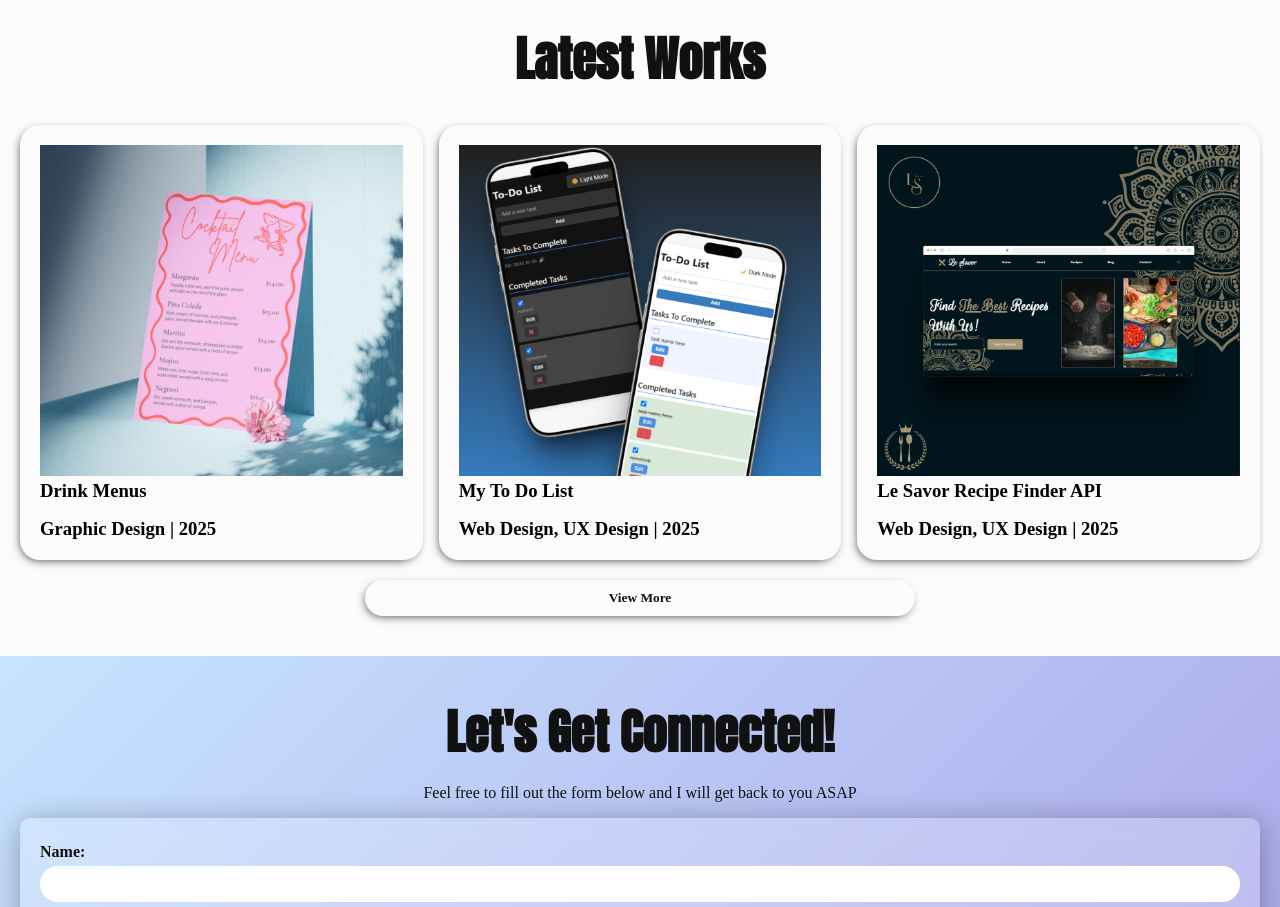
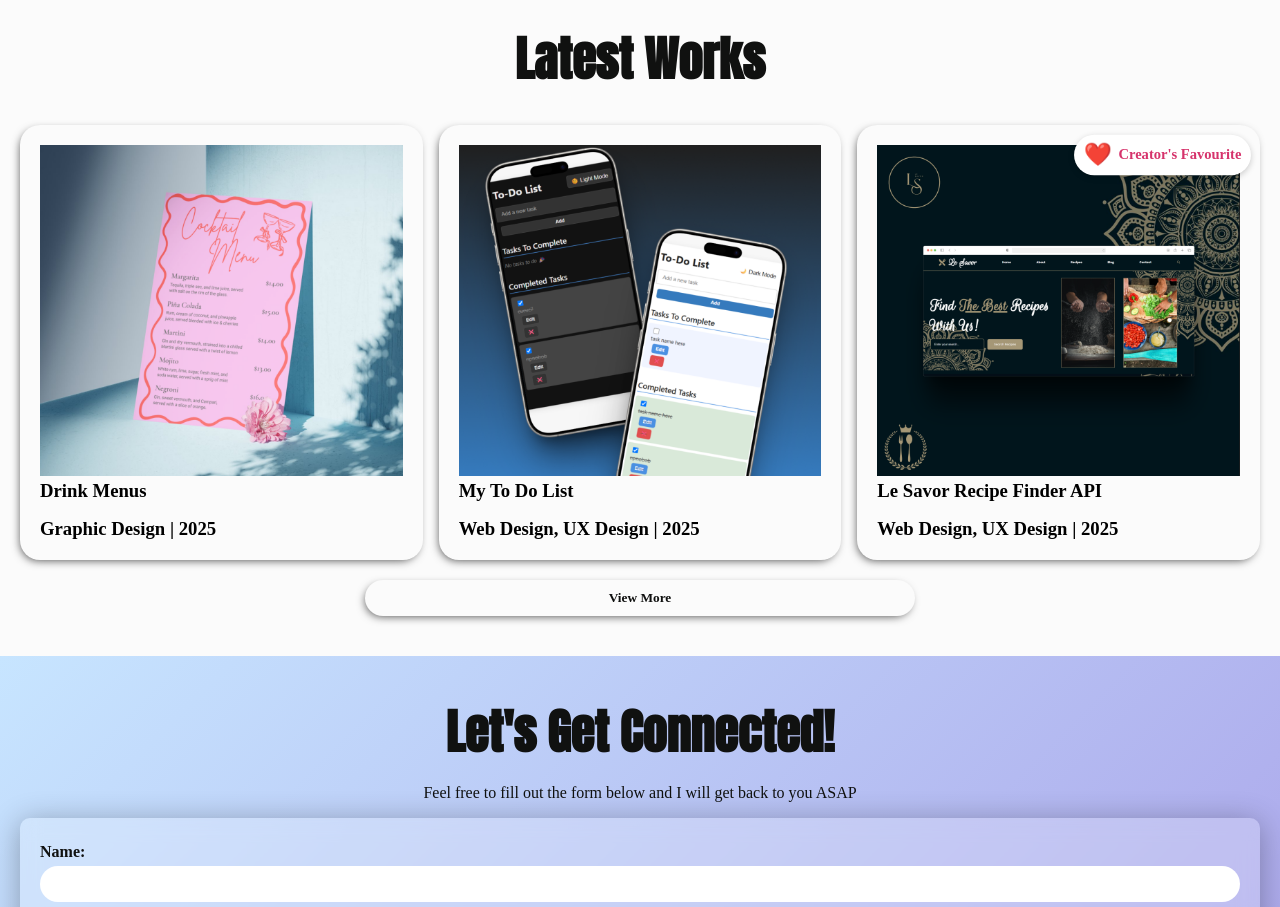
Before and after one commit to caitlinanderson099/Caitlin-Anderson, a React (Vite) app: page / in a window 1280 px wide. Shown: the part 1620-2527 px from the top of the page. Built offline with nearby package versions, Linux system fonts and the light colour scheme; no server answers; a web font is replaced by a local one.

Commit message:
tidied up description for poster project, added a symbol for creators favourite project on projects page and home page

```diff
--- a/public/PROJECTS.json
+++ b/public/PROJECTS.json
@@ -50,7 +50,8 @@
         "link": "https://le-savour-recipe-finder.vercel.app/",
         "backend_link": "https://spoonacular.com/food-api",
         "frontend_link": "https://github.com/caitlinanderson099/recipe-finder-using-api",
-        "is_featured": true
+        "is_featured": true,
+        "is_favourite": true
     },
 
     {
@@ -59,7 +60,8 @@
         "project_type": "Graphic Design",
         "date": "2025",
         "short_description": "This was created using Canva",
-        "extended_description": "<p><em>Created for work purposes.</em> I had designed these promotional posters for Fermented Bar & Eatery in Brewtown Upper Hutt. The Fermented staff wanted to engage more customers with their daily specials on food and drinks and had asked me to design them some posters that would help bring more customers in. I had a meeting with management on what sort of style they wanted to portray and we came up with a colourful and cutesy image that would appeal to people of all ages.</p><br><p><strong>Posters created:</strong></p><ul><li><strong>Tuesday:</strong> Buy 1 Dessert Get 1 Free</li><li><strong>Wednesday:</strong> Buy 1 Pizza Get Free Fries</li><li><strong>Wednesday Night:</strong> Believe it or not quiz nights</li><li><strong>Thursday - Tradie Thursday:</strong> Come in with work uniform and get house beers & wines from $9</li><li><strong>Friday & Saturday - Fun Day:</strong> Get $10 classic shots & $12 classic cocktails</li><li><strong>Sunday:</strong> Get 2 Regular Bubble Teas for $15</li></ul>",
+        "extended_description": "<p><em>Created for work purposes.</em> I designed these promotional posters for Fermented Bar & Eatery in Brewtown, Upper Hutt. The Fermented staff wanted to attract more customers with their daily specials on food and drinks, so they asked me to create posters that would help increase engagement. After meeting with management to discuss the desired style, we decided on a colourful and playful design that would appeal to people of all ages.</p><br><p><strong>Posters created:</strong></p><p><strong>Tuesday:</strong> Buy 1 Dessert, Get 1 Free</p><p><strong>Wednesday:</strong> Buy 1 Pizza, Get Free Fries</p><p><strong>Wednesday Night:</strong> Believe It or Not Quiz Nights</p><p><strong>Thursday – Tradie Thursday:</strong> Come in wearing a work uniform and get house beers & wines from $9</p><p><strong>Friday & Saturday – Fun Day:</strong> Get $10 Classic Shots & $12 Classic Cocktails</p><p><strong>Sunday:</strong> Get 2 Regular Bubble Teas for $15</p>"
+,
         "project_images": [
             "/project-img/poster-mockup(1).png",
             "/project-img/poster-mockup(2).png",
@@ -132,7 +134,8 @@
         ],
         "skills_used": "Figma | GitHub | VSCode | HTML | CSS | Javascript | Fullpage Js | Time Management | Problem Solving",
         "link": "https://formative-2-2-single-page-app.vercel.app/",
-        "is_featured": true
+        "is_featured": true,
+        "is_favourite": true
     },
 
     {
@@ -250,6 +253,7 @@
 
         ],
         "skills_used": "Time Management | Adobe Illustrator | Problem Solving",
-        "is_featured": true
+        "is_featured": true,
+        "is_favourite": true
     }
 ]
--- a/src/App.css
+++ b/src/App.css
@@ -497,6 +497,32 @@ nav {
     transition: all 0.3s ease;
     cursor: pointer;
   }
+  .favourite-badge {
+  position: absolute;
+  top: 10px;
+  right: 10px;
+  background-color: #fff;
+  border-radius: 20px;
+  padding: 0.4rem 0.6rem;
+  font-size: 0.9rem;
+  font-weight: bold;
+  color: #d6336c; /* Or your brand color */
+  box-shadow: 0 2px 6px rgba(0, 0, 0, 0.2);
+  display: flex;
+  align-items: center;
+  gap: 0.4rem;
+  z-index: 10;
+      animation: pulse 1.5s infinite;
+
+}
+
+.favourite-badge .icon {
+  font-size: 1.4rem;
+}
+
+.project-card {
+  position: relative;
+}
 }
 .project-cards {
   display: grid;
@@ -637,8 +663,44 @@ nav {
   }
     }
   }
+  .favourite-badge {
+  position: absolute;
+  top: 10px;
+  right: 10px;
+  background-color: #fff;
+  border-radius: 20px;
+  padding: 0.4rem 0.6rem;
+  font-size: 0.9rem;
+  font-weight: bold;
+  color: #d6336c; /* You can change to gold or theme color */
+  box-shadow: 0 2px 6px rgba(0, 0, 0, 0.2);
+  display: flex;
+  align-items: center;
+  gap: 0.4rem;
+  z-index: 10;
+    animation: pulse 1.5s infinite;
 
 }
+
+.favourite-badge .icon {
+  font-size: 1.4rem;
+}
+
+.project-card {
+  position: relative;
+}
+
+}
+
+@keyframes pulse {
+  0%, 100% {
+    transform: scale(1);
+  }
+  50% {
+    transform: scale(1.15);
+  }
+}
+
 
 
 /* ------------ My Services Page CSS --------------- */
--- a/src/pages/Home.jsx
+++ b/src/pages/Home.jsx
@@ -225,14 +225,14 @@ const Home = () => {
 
   // Open Project Function
   const handleOpenProject = (projectId) => {
-      window.scrollTo(0,0);
+    window.scrollTo(0, 0);
     let path = `/singleproject/${projectId}`;
     navigate(path);
-    }
+  };
 
   const handleProjects = () => {
-      navigate('/my-work')
-    }
+    navigate('/my-projects');
+  };
 
   return (
     <div className='featured-section' data-aos="fade-up" data-aos-duration="2000">
@@ -240,7 +240,16 @@ const Home = () => {
       <div className="project-cards">
         {projects.map(project => (
           <div className="project-card" key={project._id} onClick={() => handleOpenProject(project._id)}>
-              <img src={project.project_images?.[0]} alt={project.title} loading="lazy"/>
+
+            {/* Favourite Badge */}
+            {project.is_favourite && (
+              <div className="favourite-badge">
+                <span className="icon">❤️</span>
+                <span className="label">Creator&apos;s Favourite</span>
+              </div>
+            )}
+
+            <img src={project.project_images?.[0]} alt={project.title} loading="lazy" />
             <div className="project-details">
               <h3>{project.project_name}</h3>
               <h3>{project.project_type} | {project.date}</h3>
--- a/src/pages/MyProjects.jsx
+++ b/src/pages/MyProjects.jsx
@@ -1,3 +1,4 @@
+/* eslint-disable react/prop-types */
 // Base Imports
 import { useState } from "react";
 import { useEffect } from "react";
@@ -38,28 +39,42 @@ const MyProjects = () => {
   }
 
   // Projects Map Data
-  // eslint-disable-next-line react/prop-types
-  const Projects = ({projects}) => {
-      // eslint-disable-next-line react/prop-types
+  const Projects = ({ projects }) => {
   const mappedProjects = projects.map((project) => {
     const imageUrl = Array.isArray(project.project_images)
       ? project.project_images[0]
       : project.project_images;
+
     return (
-          <div className='project-card' key={project._id} onClick={() => handleOpenProject(project._id)}>
-            <img src={imageUrl} className='project-image' alt="first image of the project" loading="lazy"/>
+      <div
+        className='project-card'
+        key={project._id}
+        onClick={() => handleOpenProject(project._id)}
+      >
+        {/* Optional: Add a badge or icon */}
+        {project.is_favourite && (
+  <div className="favourite-badge">
+    <span className="icon">❤️</span>
+    <span className="label">Creator&apos;s Favourite</span>
+  </div>
+)}
+
+        <img
+          src={imageUrl}
+          className='project-image'
+          alt="first image of the project"
+          loading="lazy"
+        />
         <div className="project-details">
-            <h3> {project.project_name}</h3>
-            <h4> {project.project_type}</h4>
+          <h3>{project.project_name}</h3>
+          <h4>{project.project_type}</h4>
         </div>
       </div>
-        )
+    );
   });
 
-      return (
-        <>{mappedProjects}</>
-      )
-  }
+  return <>{mappedProjects}</>;
+};
 
   // Fetching Projects
   useEffect(() => {
```
Lines whose indentation alone changed are shown as unchanged.
